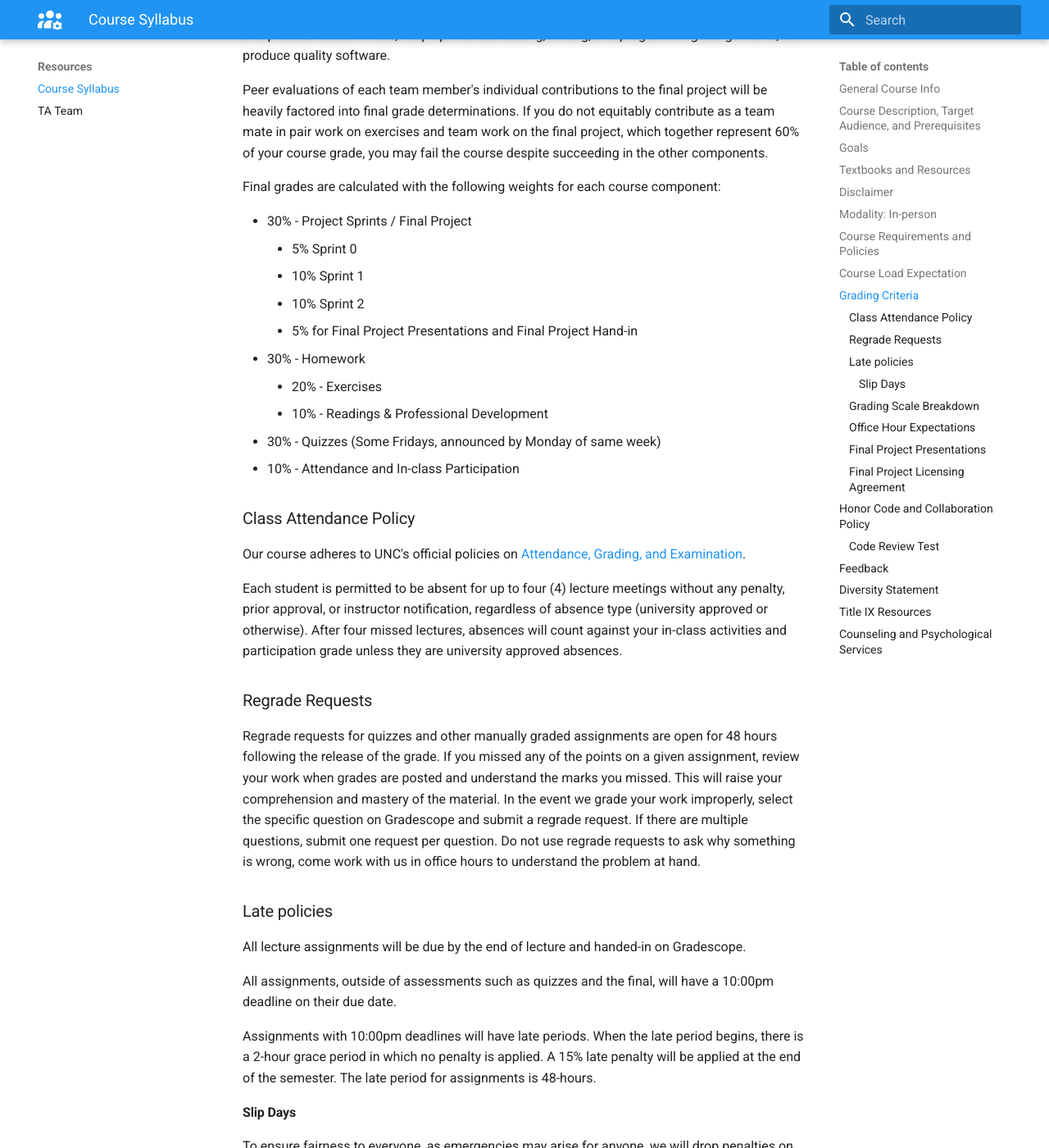
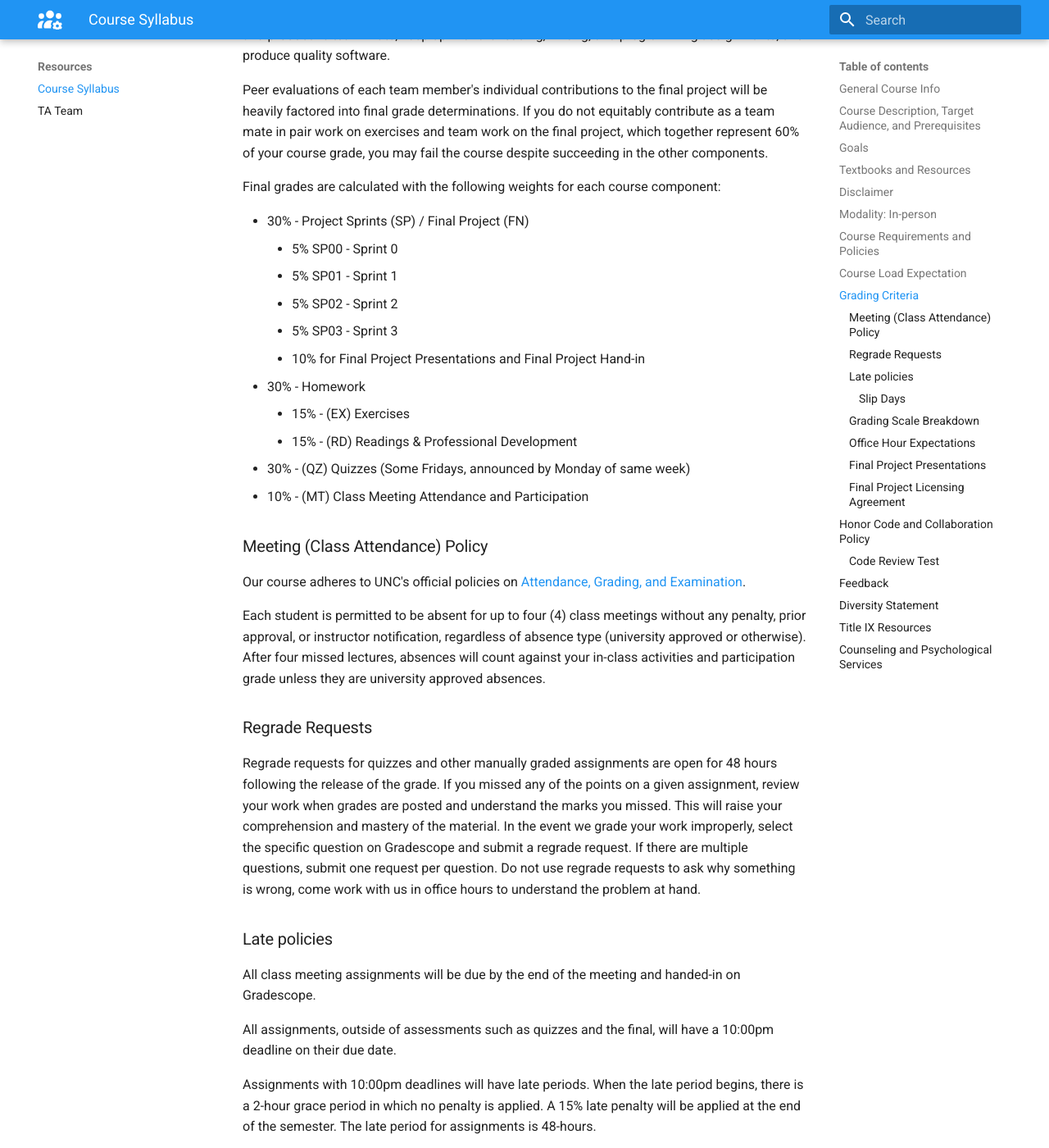
Before and after one commit to comp423-25s/comp423-25s.github.io, an MkDocs documentation site: the page built from docs/resources/syllabus.md, in a window 1280 px wide and 1400 px high, scrolled down 2794 px. Shown: the whole window at 82% size. Built offline with MkDocs 1.6.1 and Material for MkDocs 9.7.7, drawn with Linux system fonts in a browser that asks for light colours.

Commit message:
Rename lecture to meeting in syllabus

```diff
--- a/docs/resources/syllabus.md
+++ b/docs/resources/syllabus.md
@@ -71,22 +71,23 @@ Peer evaluations of each team member's individual contributions to the final pro
 
 Final grades are calculated with the following weights for each course component:
 
-* 30% - Project Sprints / Final Project
-    * 5% Sprint 0
-    * 10% Sprint 1
-    * 10% Sprint 2
-    * 5% for Final Project Presentations and Final Project Hand-in
+* 30% - Project Sprints (SP) / Final Project (FN)
+    * 5% SP00 - Sprint 0
+    * 5% SP01 - Sprint 1
+    * 5% SP02 - Sprint 2
+    * 5% SP03 - Sprint 3
+    * 10% for Final Project Presentations and Final Project Hand-in
 * 30% - Homework
-    * 20% - Exercises
-    * 10% - Readings & Professional Development
-* 30% - Quizzes (Some Fridays, announced by Monday of same week)
-* 10% - Attendance and In-class Participation
+    * 15% - (EX) Exercises
+    * 15% - (RD) Readings & Professional Development
+* 30% - (QZ) Quizzes (Some Fridays, announced by Monday of same week)
+* 10% - (MT) Class Meeting Attendance and Participation
 
-### Class Attendance Policy
+### Meeting (Class Attendance) Policy
 
 Our course adheres to UNC's official policies on [Attendance, Grading, and Examination](https://catalog.unc.edu/policies-procedures/attendance-grading-examination/).
 
-Each student is permitted to be absent for up to four (4) lecture meetings without any penalty, prior approval, or instructor notification, regardless of absence type (university approved or otherwise). After four missed lectures, absences will count against your in-class activities and participation grade unless they are university approved absences.
+Each student is permitted to be absent for up to four (4) class meetings without any penalty, prior approval, or instructor notification, regardless of absence type (university approved or otherwise). After four missed lectures, absences will count against your in-class activities and participation grade unless they are university approved absences.
 
 ### Regrade Requests
 
@@ -94,7 +95,7 @@ Regrade requests for quizzes and other manually graded assignments are open for
 
 ### Late policies
 
-All lecture assignments will be due by the end of lecture and handed-in on Gradescope.
+All class meeting assignments will be due by the end of the meeting and handed-in on Gradescope.
 
 All assignments, outside of assessments such as quizzes and the final, will have a 10:00pm deadline on their due date.
 
```
